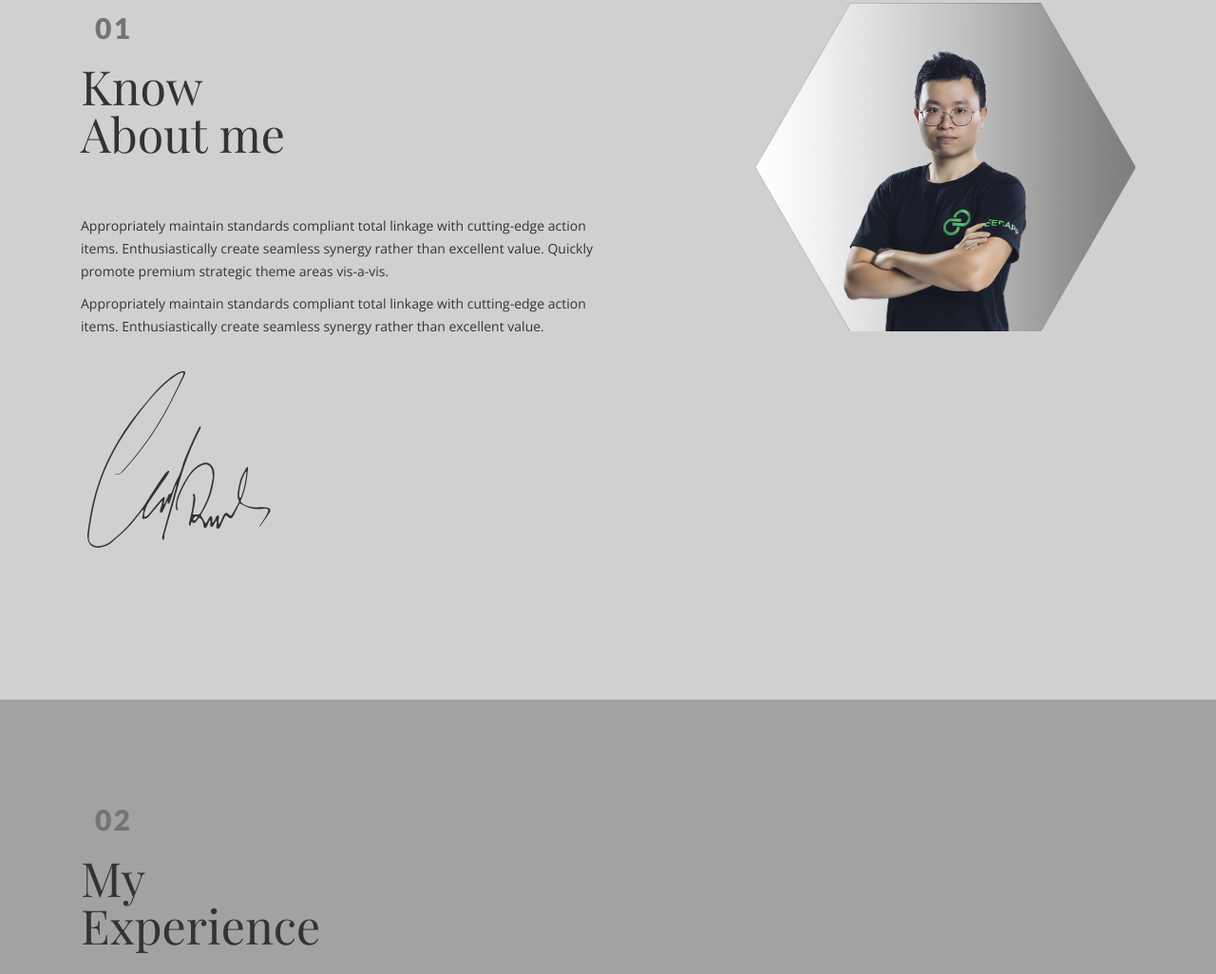
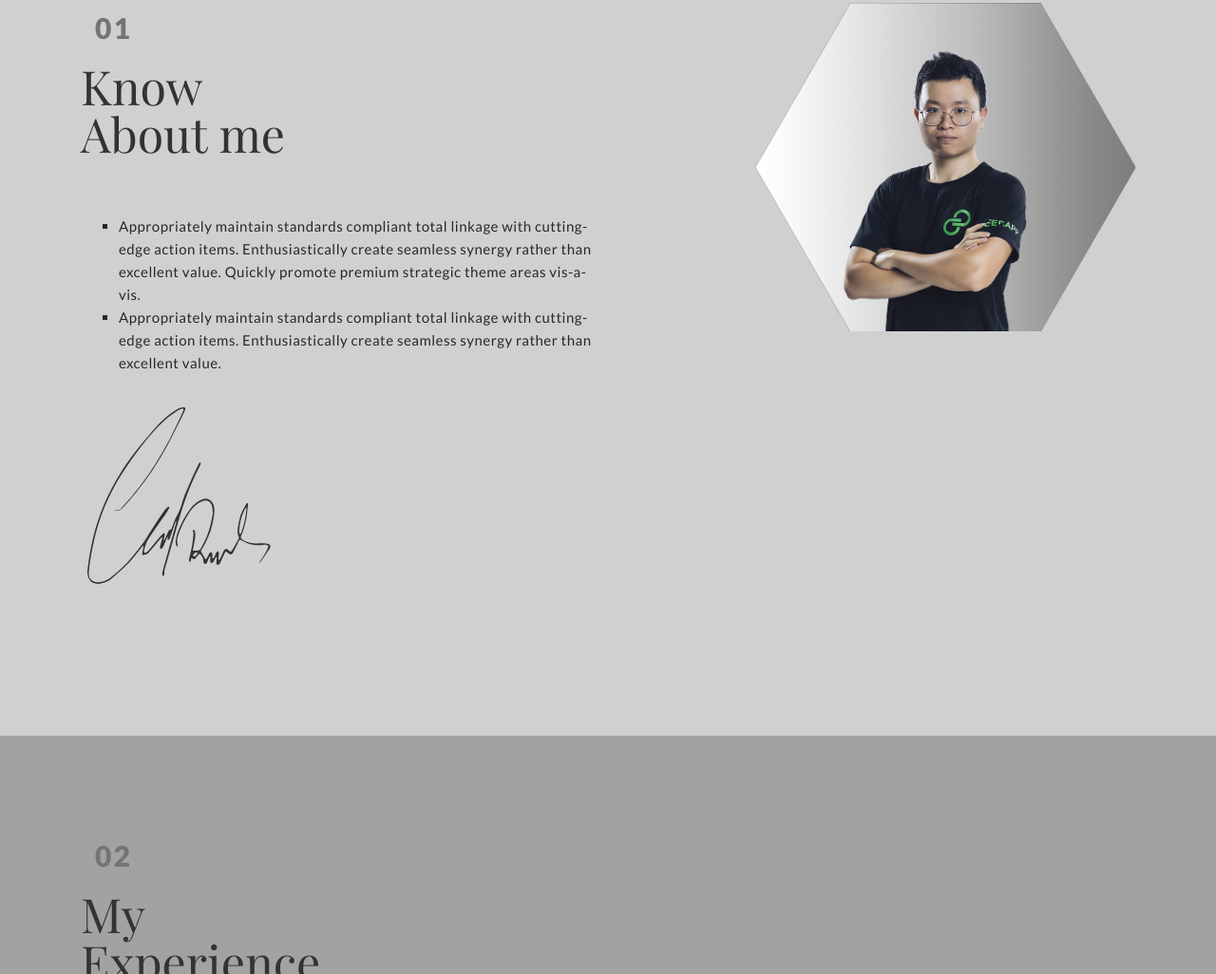
Before and after one commit to s3794510/MyPortfolio-static-bucket, a plain HTML site: page index.html in a window 1280 px wide. Shown: the part 897-1923 px from the top of the page at 95% size. Drawn offline with nearby package versions, Linux system fonts and the light colour scheme; files whose address does not match are found by name; a web font is replaced by a local one.

Commit message:
About me add style

```diff
--- a/css/style.css
+++ b/css/style.css
@@ -73,6 +73,16 @@ h5 {
     margin-left: 80px;
     font-weight: 800;
     font-size:30px ;
+}
+
+ul.line {
+    list-style-type: square;
+    font-family: 'Lato', sans-serif;
+    letter-spacing: 0.5px;
+    position: relative;
+    color: #292828;
+    font-weight: 400;
+    font-size:15px ;
 }
 /*
 h4:before {
--- a/index.html
+++ b/index.html
@@ -72,8 +72,11 @@
                 <h4>01</h4>
                 <h1 class="size-50">Know <br /> About me</h1>
                 <div class="h-50"></div>
-                <p>Appropriately maintain standards compliant total linkage with cutting-edge action items. Enthusiastically create seamless synergy rather than excellent value. Quickly promote premium strategic theme areas vis-a-vis.</p>
-                <p>Appropriately maintain standards compliant total linkage with cutting-edge action items. Enthusiastically create seamless synergy rather than excellent value.</p>
+                <ul class="line">
+                    <li>Appropriately maintain standards compliant total linkage with cutting-edge action items. Enthusiastically create seamless synergy rather than excellent value. Quickly promote premium strategic theme areas vis-a-vis.</li>
+                    <li>Appropriately maintain standards compliant total linkage with cutting-edge action items. Enthusiastically create seamless synergy rather than excellent value.</li>
+                </ul>
+
                 <div class="signature"></div> <img src="img/Signature.svg" width="210" alt="" />
                 <div class="h-50"></div>
             </div>
```
